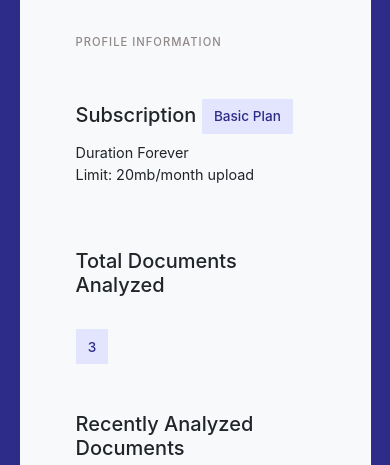
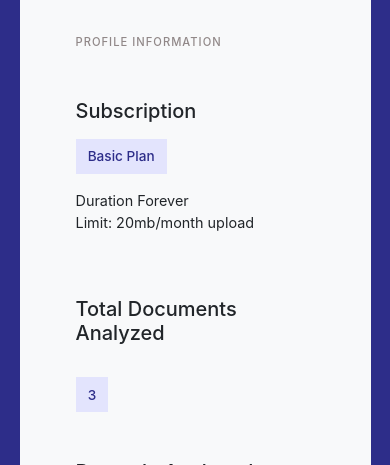
Before and after one commit to MarvellousUbani/docufix-profile, a plain HTML site: page index.html in a window 390 px wide. Shown: the part 379-844 px from the top of the page. Drawn offline with nearby package versions, Linux system fonts and the light colour scheme; a web font is replaced by a local one.

Commit message:
user-profile

```diff
--- a/index.html
+++ b/index.html
@@ -138,6 +138,13 @@
             .contact-info p{
                 flex-direction: column;
             }
+
+            .p-bloc-btn{
+                display: block;
+                margin:1rem 0;
+            }
+
+
         }
 
 
@@ -177,7 +184,7 @@
 
             <div class = "profile-info-bloc">
             <p class="small-spaced-text">Profile Information</p>
-            <h5>Subscription <button class="btn prof-btn mr-2">Basic Plan</button></h5>
+            <h5>Subscription <button class="btn prof-btn mr-2 p-bloc-btn">Basic Plan</button></h5>
             <p class="m-0 font-nine">Duration Forever</p>
             <p class="font-nine">Limit: 20mb/month upload</p>
             </div>
```
